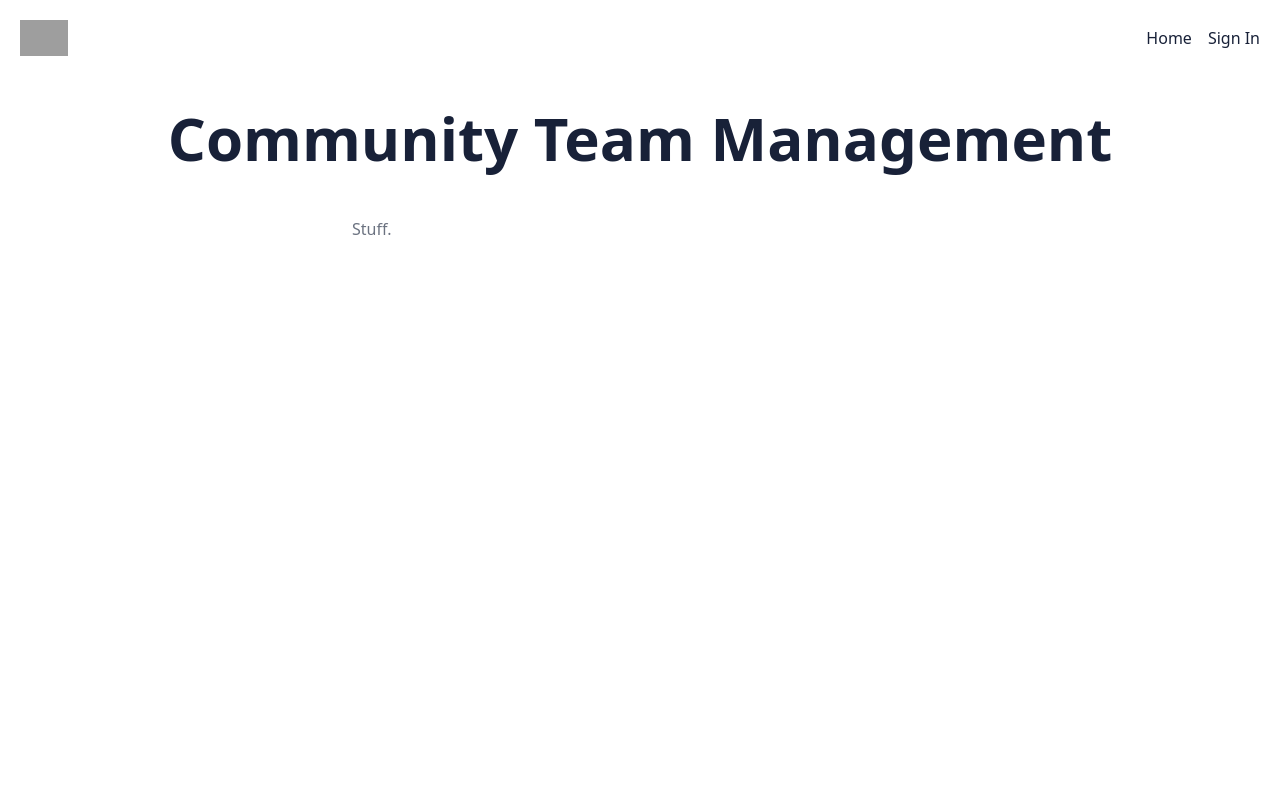
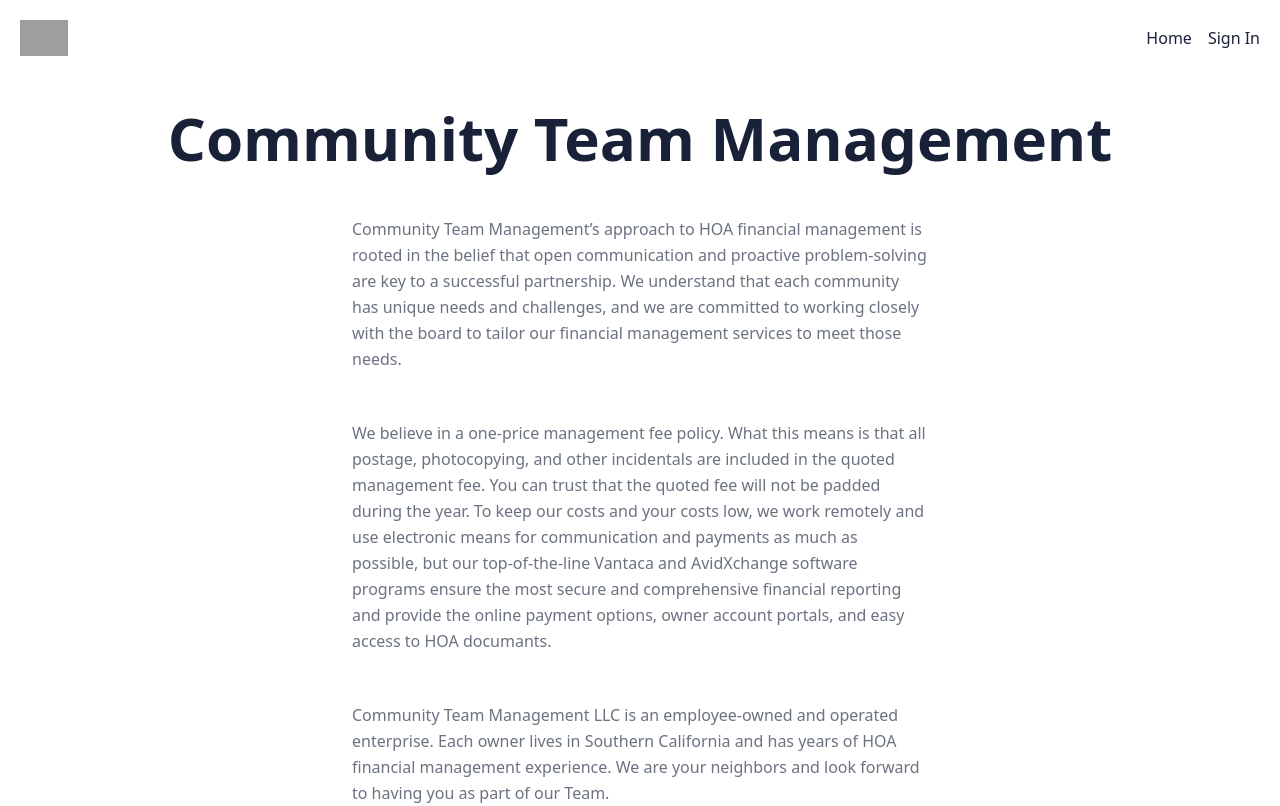
Before and after one commit to grenrock/ctm, a Next.js app: page / in a window 1280 px wide. Built offline with nearby package versions, Linux system fonts and the light colour scheme; grey boxes are pictures that could not be loaded.

Commit message:
add text

```diff
--- a/src/pages/index.tsx
+++ b/src/pages/index.tsx
@@ -47,12 +47,31 @@ function IndexPage(props: IndexPageProps) {
         variants={contentAnimation(props.isFirstMount)}
         className="space-y-12"
       >
-        <PageTitle
-          pageTitle="Community Team Management"
-          description={null}
-        />
+        <PageTitle pageTitle="Community Team Management" description={null} />
         <AboutParagraph>
-          Stuff.
+          Community Team Management’s approach to HOA financial management is
+          rooted in the belief that open communication and proactive
+          problem-solving are key to a successful partnership. We understand
+          that each community has unique needs and challenges, and we are
+          committed to working closely with the board to tailor our financial
+          management services to meet those needs.
+        </AboutParagraph>
+        <AboutParagraph>
+          We believe in a one-price management fee policy. What this means is
+          that all postage, photocopying, and other incidentals are included in
+          the quoted management fee. You can trust that the quoted fee will not
+          be padded during the year. To keep our costs and your costs low, we
+          work remotely and use electronic means for communication and payments
+          as much as possible, but our top-of-the-line Vantaca and AvidXchange
+          software programs ensure the most secure and comprehensive financial
+          reporting and provide the online payment options, owner account
+          portals, and easy access to HOA documants.
+        </AboutParagraph>
+        <AboutParagraph>
+          Community Team Management LLC is an employee-owned and operated
+          enterprise. Each owner lives in Southern California and has years of
+          HOA financial management experience. We are your neighbors and look
+          forward to having you as part of our Team.
         </AboutParagraph>
       </motion.div>
     </motion.section>
```
